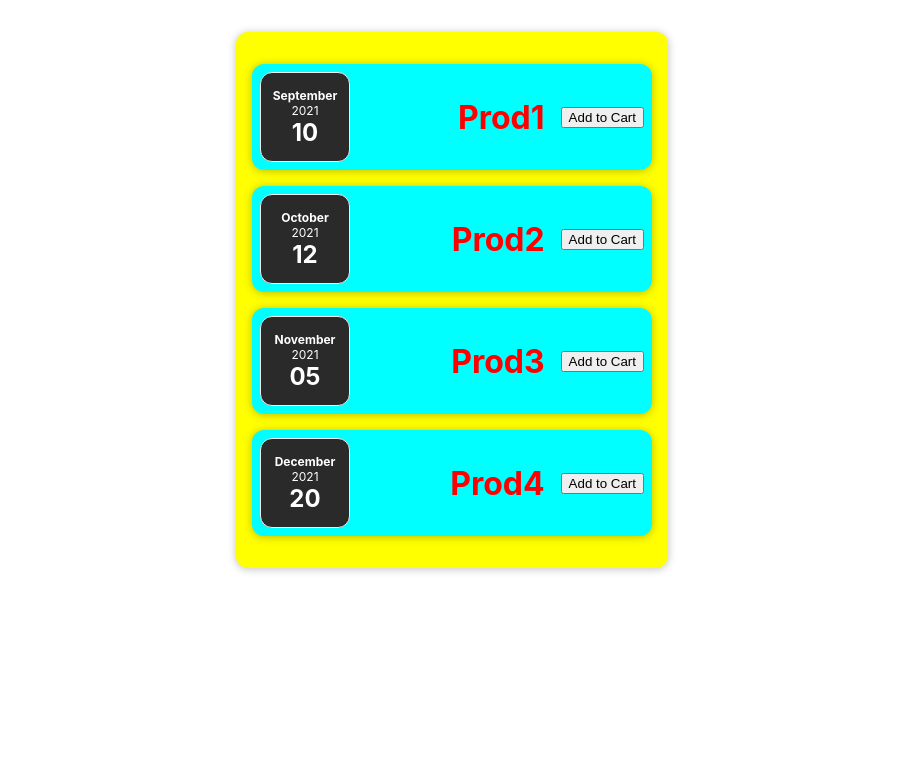
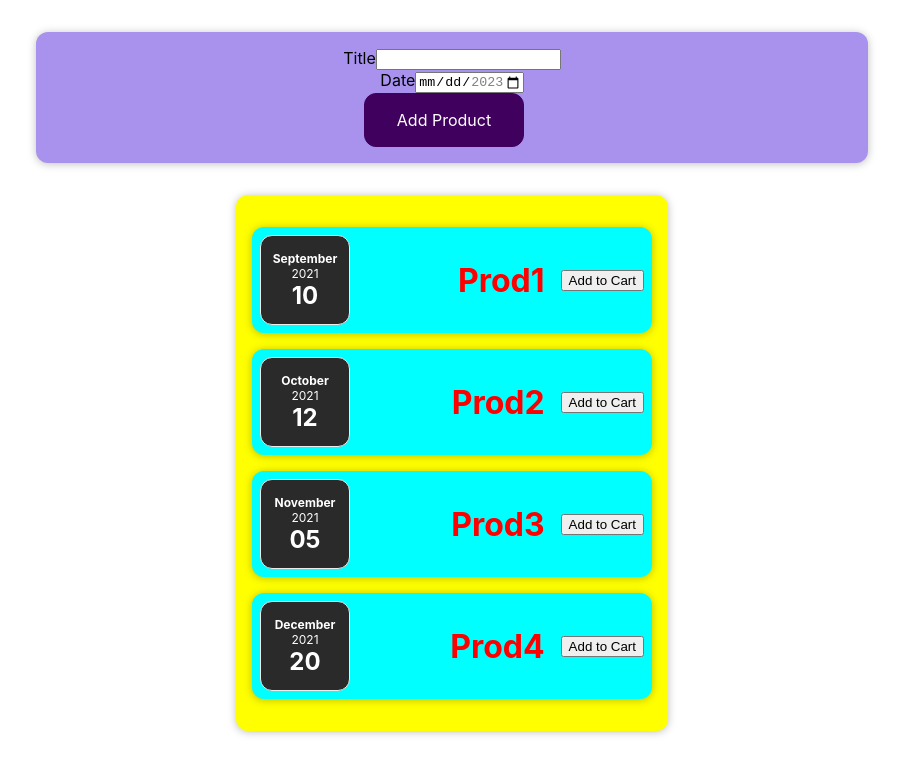
Before and after one commit to SAKSham197/React, a React (Create React App) app in the folder React_basics_2/: page / in a window 1280 px wide. Shown: the top 774 px of the page, without its empty margins (188-1091 px from the left). Built offline with nearby package versions, Linux system fonts and the light colour scheme.

Commit message:
New components added

```diff
--- a/React_basics_2/src/App.js
+++ b/React_basics_2/src/App.js
@@ -1,6 +1,7 @@
 import React from 'react';
 import './App.css';
 import Products from './components/Products';
+import NewProduct from './components/NewProduct';
 
 
 function App() {
@@ -32,6 +33,7 @@ function App() {
   ]
   return (
     <div className="App">
+      <NewProduct/>
       <Products items={products}></Products>
     </div>
 
--- /dev/null
+++ b/React_basics_2/src/components/NewProduct.css
@@ -0,0 +1,38 @@
+.new-product {
+    background-color: #a892ee;
+    padding: 1rem;
+    margin: 2rem auto;
+    width: 50rem;
+    max-width: 95%;
+    border-radius: 12px;
+    text-align: center;
+    box-shadow: 0 1px 8px rgba(0, 0, 0, 0.25);
+  }
+
+  .new-product button {
+    font: inherit;
+    cursor: pointer;
+    padding: 1rem 2rem;
+    border: 1px solid #40005d;
+    background-color: #40005d;
+    color: white;
+    border-radius: 12px;
+    margin-right: 1rem;
+  }
+
+  .new-product button:hover,
+  .new-product button:active {
+    background-color: #510674;
+    border-color: #510674;
+  }
+
+  .new-product button.alternative {
+    color: #220131;
+    border-color: transparent;
+    background-color: transparent;
+  }
+
+  .new-product button.alternative:hover,
+  .new-product button.alternative:active {
+    background-color: #ddb3f8;
+  }
--- /dev/null
+++ b/React_basics_2/src/components/NewProduct.js
@@ -0,0 +1,19 @@
+import './NewProduct.css'
+import ProductForm from './ProductForm';
+
+function NewProduct(props) {
+
+    function saveProduct(product) {
+        console.log("i am inside new product");
+        console.log(product)
+
+        //calling parent function
+        props.pranay(product);
+    }
+
+    return (<div className='new-product'>
+        <ProductForm onSaveProduct = {saveProduct}/>
+    </div>)
+}
+
+export default NewProduct;
--- /dev/null
+++ b/React_basics_2/src/components/ProductForm.css
@@ -0,0 +1,26 @@
+.new-product__controls {
+    display: flex;
+    flex-wrap: wrap;
+    gap: 1rem;
+    margin-bottom: 1rem;
+    text-align: left;
+  }
+
+  .new-product__control label {
+    font-weight: bold;
+    margin-bottom: 0.5rem;
+    display: block;
+  }
+
+  .new-product__control input {
+    font: inherit;
+    padding: 0.5rem;
+    border-radius: 6px;
+    border: 1px solid #ccc;
+    width: 20rem;
+    max-width: 100%;
+  }
+
+  .new-product_button {
+    text-align: right;
+  }
--- /dev/null
+++ b/React_basics_2/src/components/ProductForm.js
@@ -0,0 +1,51 @@
+import { useState } from 'react';
+import './ProductForm'
+
+function ProductForm(props) {
+
+    const [newTitle, setTitle] = useState('');
+    const [newDate, setDate] = useState('');
+
+    function titleChangeHandler(event) {
+        setTitle(event.target.value);
+        //console.log(event.target.value);
+    }
+    function dateChangeHandler(event) {
+        setDate(event.target.value);
+    }
+
+
+    function submitHandler(event) {
+        event.preventDefault();
+
+        const productData = {
+            title:newTitle,
+            date:newDate
+        };
+
+        //console.log(productData);
+        props.onSaveProduct(productData);
+
+        setTitle('');
+        setDate('');
+    }
+
+    return (<form onSubmit={submitHandler}>
+    <div className='new-product_controls'>
+        <div className='new-product_control'>
+            <label>Title</label>
+            <input type='text' value={newTitle} onChange={titleChangeHandler}></input>
+        </div>
+        <div className='new-product_control'>
+            <label>Date</label>
+            <input type='date' value={newDate} onChange={dateChangeHandler} min='2023-01-01' max='2023-12-12'></input>
+        </div>
+        <div className='new-product_button'>
+            <button type='submit'>Add Product</button>
+        </div>
+    </div>
+
+    </form>)
+}
+
+export default ProductForm;
```
